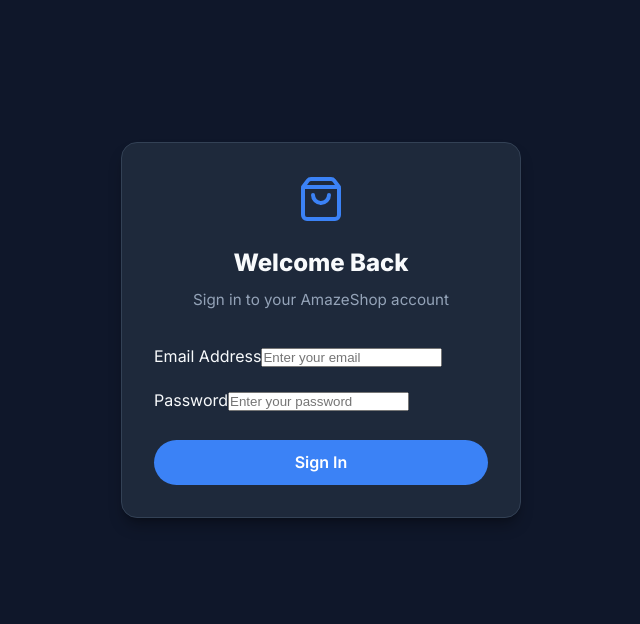
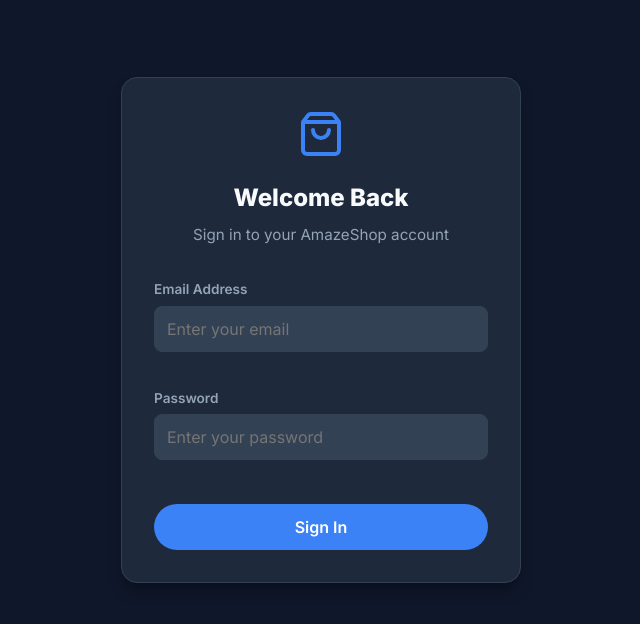
Before and after one commit to Noor-wallarts26/noorwallart-admin, a React (Vite) app: page /login in a window 1280 px wide. Shown: the top 624 px of the page, without its empty margins (319-959 px from the left). Built offline with nearby package versions, Linux system fonts and the light colour scheme; no server answers; the database is empty.

Commit message:
Add global form input styles

```diff
--- a/src/index.css
+++ b/src/index.css
@@ -173,3 +173,33 @@
 .animate-fade-in {
   animation: fadeIn 0.4s ease-out forwards;
 }
+/* Form Styles */
+.form-group {
+  margin-bottom: 1rem;
+  display: flex;
+  flex-direction: column;
+}
+
+.form-group label {
+  font-size: 0.85rem;
+  font-weight: 600;
+  color: var(--text-secondary);
+  margin-bottom: 0.4rem;
+}
+
+.form-group input, .form-group textarea, .form-group select {
+  background-color: var(--surface-variant);
+  border: 1px solid var(--border-color);
+  color: var(--text-primary);
+  padding: 0.75rem;
+  border-radius: 8px;
+  font-size: 1rem;
+  font-family: inherit;
+  outline: none;
+  transition: border-color 0.2s;
+  width: 100%;
+}
+
+.form-group input:focus, .form-group textarea:focus, .form-group select:focus {
+  border-color: var(--tertiary);
+}
```
